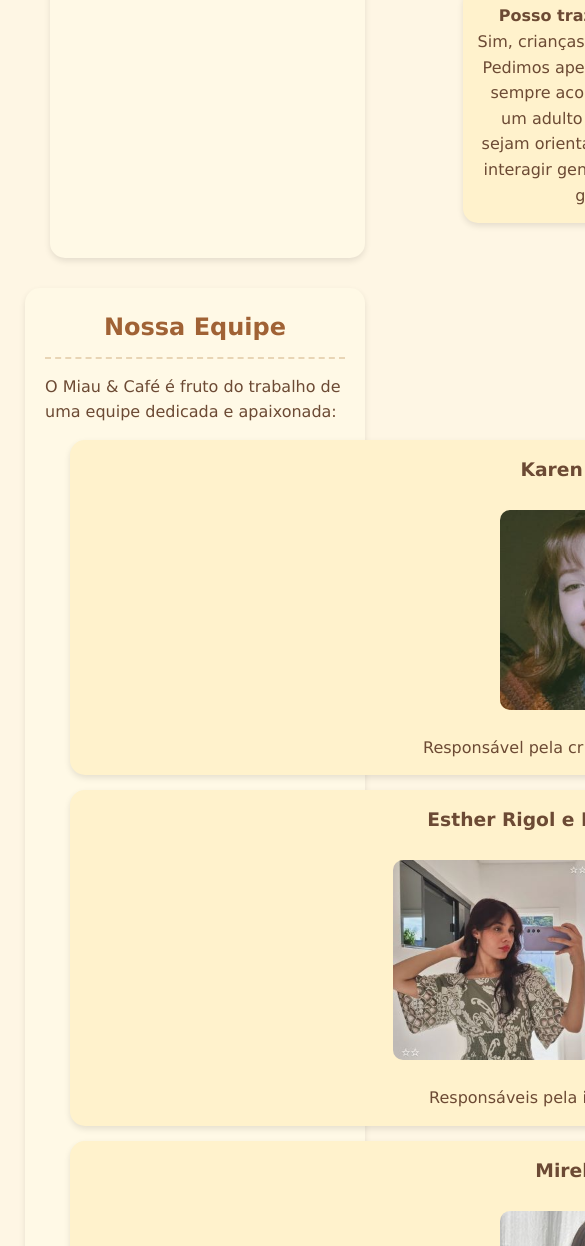
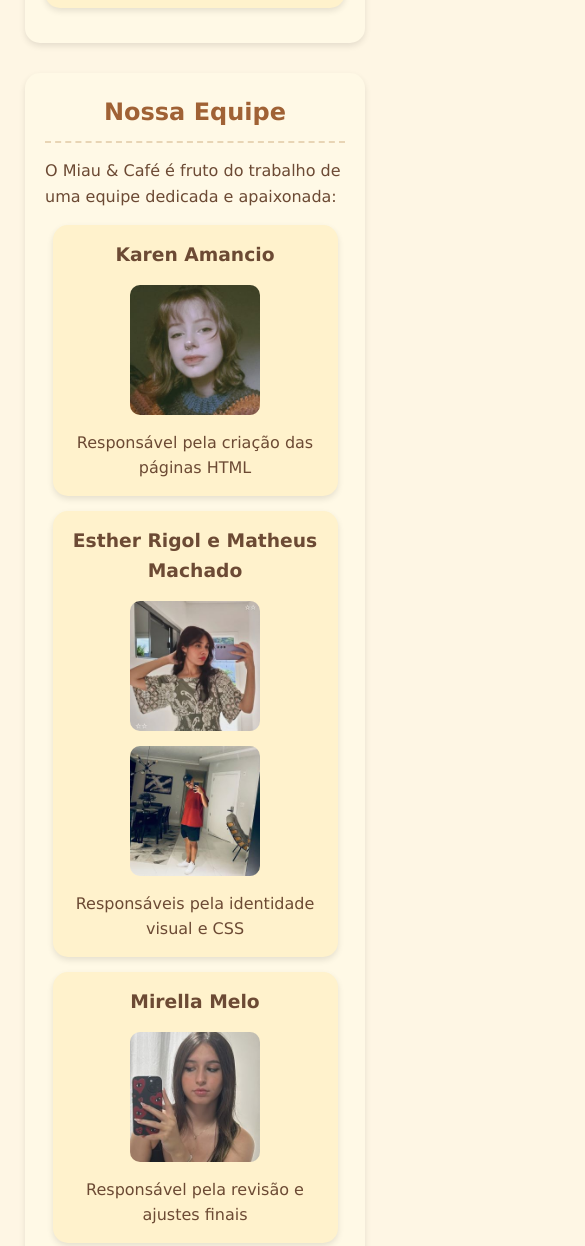
Before and after one commit to MirellaMelo27/n1-luis, a plain HTML site: page sobre-nos.html in a window 390 px wide. Shown: the part 4376-5622 px from the top of the page, 585 px wide, since content can reach past the window. Drawn offline with Linux system fonts and the light colour scheme.

Commit message:
Update style.css

```diff
--- a/style.css
+++ b/style.css
@@ -150,8 +150,8 @@ section h2 {
 }
 
 
-/*Elementos Específicos para a Página Sobre Nós*/
-.gatos-residentes article, .team-member{
+/* Sobre nos - layout para telas pequenas e grandes */
+.gatos-residentes article, .team-member {
     background-color: #FFF2CC;
     padding: 15px;
     border-radius: 15px;
@@ -159,44 +159,50 @@ section h2 {
     text-align: center;
     align-items: center;
     box-shadow: 0 3px 6px rgba(0, 0, 0, 0.1);
-    width: 1060px;
-    height: 300;
 
+    width: 90%;  /* Usa 90% da largura da tela */
+    max-width: 1060px; /* Máximo de 1060px */
+    height: auto; /* Altura ajustável */
 }
+
+/* Garante que a missão fique alinhada corretamente */
 .nossa-missao-texto {
     text-align: left;
     padding-left: 5px;
 }
 
-
+/* Layout flexível para gatos e equipe */
 .gatos-residentes, .team-member {
     display: flex;
-    flex-direction: column;
+    flex-direction: row; /* Linha em telas grandes */
+    flex-wrap: wrap; /* Quebra em telas pequenas */
     align-items: center;
     text-align: center;
-    flex-wrap: wrap;
     justify-content: center;
-    gap: 25px; /* Aumenta o espaço entre os elementos */
-    margin-left: 25px;
+    gap: 25px;
+    margin-left: auto;
+    margin-right: auto;
 }
 
-.imagens{
-    display: flex;
-    gap: 15px;
-}
-
+/* Ajuste de imagens para melhor responsividade */
 .gatos-residentes img, .team-member img {
     width: 100%;
-    max-width: 200px;
+    max-width: 180px;
     height: auto;
     border-radius: 10px;
     display: block;
-    margin: 0 auto 0px auto; /* Adiciona espaçamento abaixo de cada imagem */
-
+    margin: 0 auto;
 }
 
+/* Imagens lado a lado */
+.imagens {
+    display: flex;
+    gap: 15px;
+    flex-wrap: wrap; /* Para telas menores */
+    justify-content: center;
+}
 
-/*  Perguntas Frequentes */
+/* Perguntas Frequentes */
 .pergunta {
     background-color: #FFF2CC;
     padding: 15px;
@@ -204,6 +210,33 @@ section h2 {
     margin: 15px 0;
     box-shadow: 0 3px 6px rgba(0, 0, 0, 0.1);
 }
+
+/* Responsividade para tablets */
+@media screen and (max-width: 768px) {
+    .gatos-residentes, .team-member {
+        flex-direction: column; /* Empilha os itens */
+    }
+
+    .gatos-residentes article, .team-member {
+        width: 95%; /* Usa quase toda a largura */
+    }
+
+    .gatos-residentes img, .team-member img {
+        max-width: 160px; /* Ajuste das imagens */
+    }
+}
+
+/* Responsividade para celulares */
+@media screen and (max-width: 480px) {
+    .gatos-residentes, .team-member {
+        gap: 15px;
+    }
+
+    .gatos-residentes img, .team-member img {
+        max-width: 130px;
+    }
+}
+
 
 /* Rodapé */
 hr {
```
